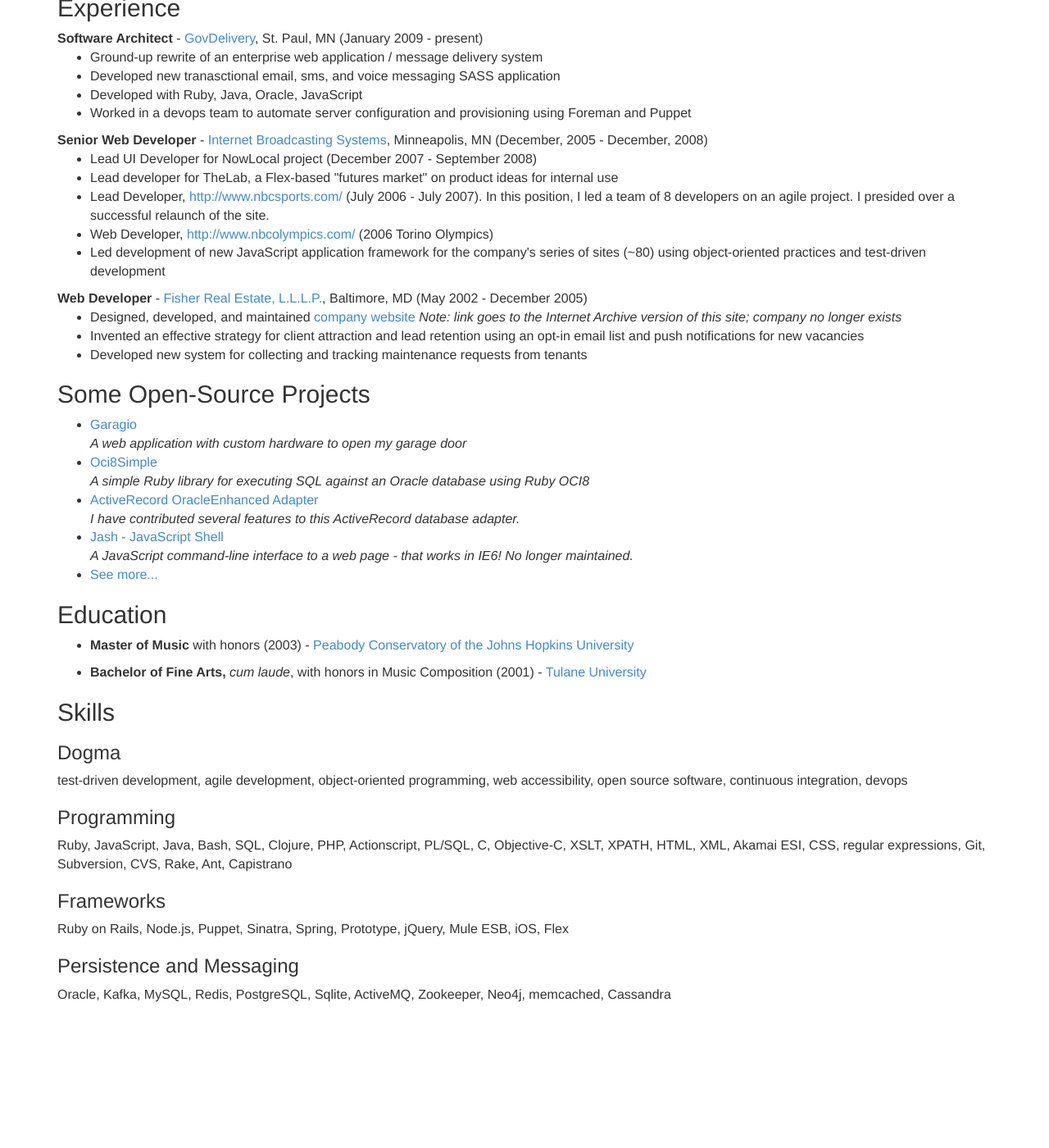
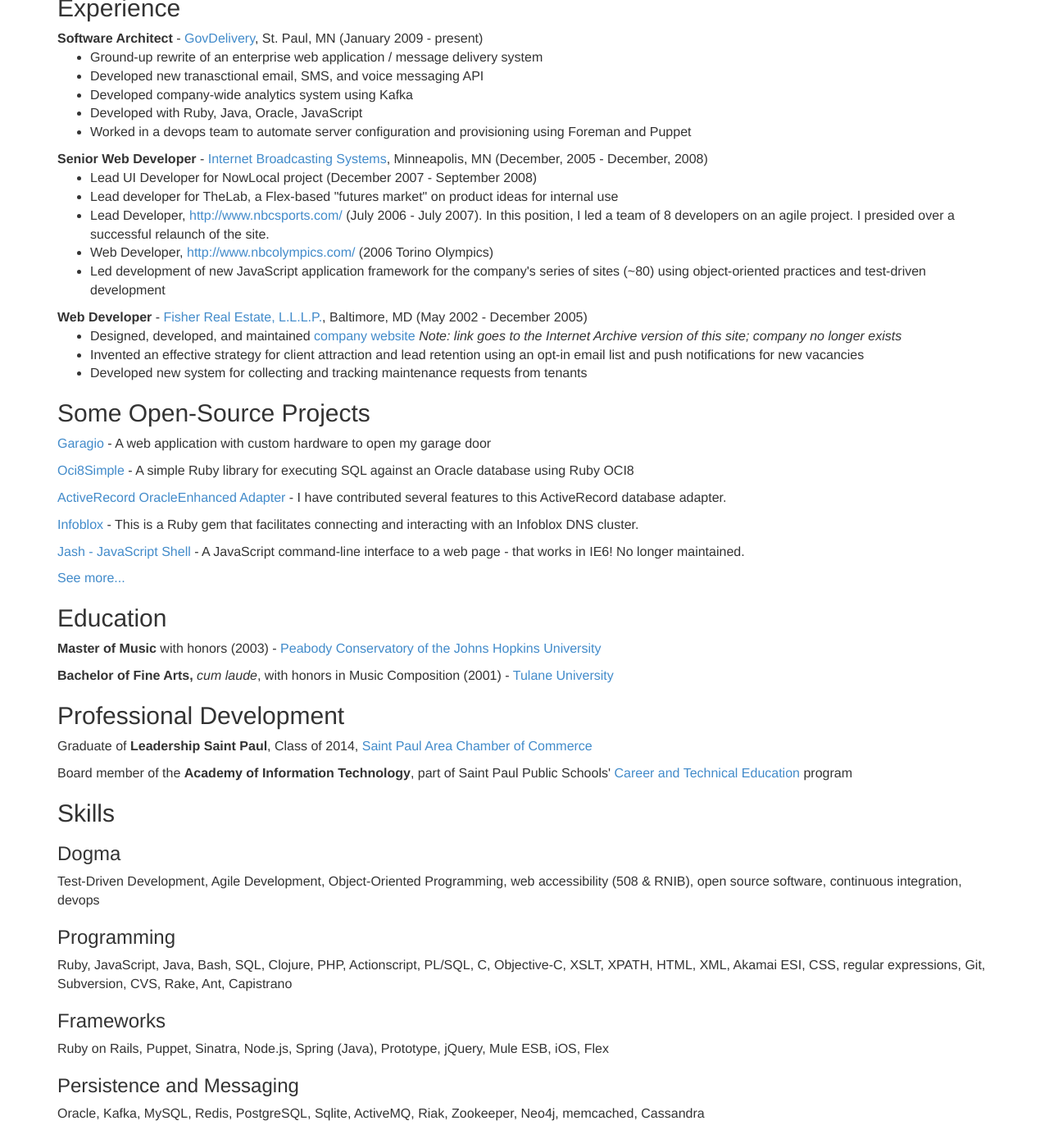
Before and after one commit to unclebilly/billyreisinger.com, a Jekyll site: the page built from resume.html, in a window 1280 px wide and 1400 px high, scrolled down 343 px. Shown: the whole window at 82% size. Built offline with Jekyll 4.4.1, drawn with Linux system fonts in a browser that asks for light colours; nearby versions of some CDN libraries; Markdown is read by kramdown in place of the engine named in the settings; before the commit the page ends 1597 px from its top, so only the background shows below that.

Commit message:
resume update

```diff
--- a/resume.html
+++ b/resume.html
@@ -26,7 +26,8 @@
   <b>Software Architect</b>&nbsp;-&nbsp;<a href='http://govdelivery.com'>GovDelivery</a>, St. Paul, MN (January 2009 - present)
   <ul>
     <li>Ground-up rewrite of an enterprise web application / message delivery system</li>
-  <li>Developed new tranasctional email, sms, and voice messaging SASS application</li>
+    <li>Developed new tranasctional email, SMS, and voice messaging API</li>
+    <li>Developed company-wide analytics system using Kafka</li>
     <li>Developed with Ruby, Java, Oracle, JavaScript</li>
     <li>Worked in a devops team to automate server configuration and provisioning using Foreman and Puppet</li>
   </ul>
@@ -61,42 +62,36 @@
     <li>Developed new system for collecting and tracking maintenance requests from tenants</li>
   </ul>
   <h2>Some Open-Source Projects</h2>
-<ul>
-  <li>
-    <a href='http://github.com/unclebilly/garagio'>Garagio</a>
-    <br>
-    <em>A web application with custom hardware to open my garage door</em>
-  </li>
-  <li>
-    <a href='http://unclebilly.github.com/oci8_simple'>Oci8Simple</a>
-    <br>
-    <em>A simple Ruby library for executing SQL against an Oracle database using Ruby OCI8</em>
-  </li>
-  <li>
-    <a href='http://github.com/rsim/oracle-enhanced'>ActiveRecord OracleEnhanced Adapter</a>
-    <br>
-    <em>I have contributed several features to this ActiveRecord database adapter.</em>
-  </li>
-  <li>
-    <a href='http://www.billyreisinger.com/jash/'>Jash - JavaScript Shell</a>
-    <br>
-    <em>A JavaScript command-line interface to a web page - that works in IE6! No longer maintained.</em>
-  </li>
-  <li>
+  <p>
+    <a href='http://github.com/unclebilly/garagio'>Garagio</a> -
+    A web application with custom hardware to open my garage door
+  </p>
+  <p>
+    <a href='http://unclebilly.github.com/oci8_simple'>Oci8Simple</a> -
+    A simple Ruby library for executing SQL against an Oracle database using Ruby OCI8
+  </p>
+  <p>
+    <a href='http://github.com/rsim/oracle-enhanced'>ActiveRecord OracleEnhanced Adapter</a> -
+    I have contributed several features to this ActiveRecord database adapter.
+  </p>
+  <p>
+    <a href="https://github.com/govdelivery/infoblox">Infoblox</a> -
+    This is a Ruby gem that facilitates connecting and interacting with an Infoblox DNS cluster.
+  <p>
+    <a href='http://www.billyreisinger.com/jash/'>Jash - JavaScript Shell</a> - A JavaScript command-line interface to a web page - that works in IE6! No longer maintained.
+  </p>
+  <p>
     <a href='http://github.com/unclebilly'>See more...</a>
-  </li>
-</ul>
+  </p>
   <h2>Education</h2>
-<ul>
-  <li>
+
   <p>
     <b>Master of Music</b>
     with honors (2003)
     -
     <a href='http://www.peabody.jhu.edu/'>Peabody Conservatory of the Johns Hopkins University</a>
   </p>
-  </li>
-  <li>
+
   <p>
     <b>Bachelor of Fine Arts,</b>
     <em>cum laude</em>,
@@ -104,15 +99,24 @@
     -
     <a href='http://www.tulane.edu'>Tulane University</a>
   </p>
-  </li>
-</ul>
+
+  <h2>Professional Development</h2>
+
+  <p>
+    Graduate of <b>Leadership Saint Paul</b>, Class of 2014, <a href="http://www.saintpaulchamber.com/">Saint Paul Area Chamber of Commerce</a>
+  </p>
+
+  <p>
+    Board member of the <b>Academy of Information Technology</b>, part of Saint Paul Public Schools' <a href='https://cte.spps.org/'>Career and Technical Education</a> program
+  </p>
+
   <h2>Skills</h2>
   <h3>Dogma</h3>
   <p>
-  test-driven development,
-  agile development,
-  object-oriented programming,
-  web accessibility,
+    Test-Driven Development,
+    Agile Development,
+    Object-Oriented Programming,
+    web accessibility (508 & RNIB),
     open source software,
     continuous integration,
     devops
@@ -147,10 +151,10 @@
   <h3>Frameworks</h3>
   <p>
     Ruby on Rails,
-  Node.js,
     Puppet,
     Sinatra,
-  Spring,
+    Node.js,
+    Spring (Java),
     Prototype,
     jQuery,
     Mule ESB,
@@ -166,6 +170,7 @@
     PostgreSQL,
     Sqlite,
     ActiveMQ,
+    Riak,
     Zookeeper,
     Neo4j,
     memcached,
```
Lines whose indentation alone changed are shown as unchanged.
